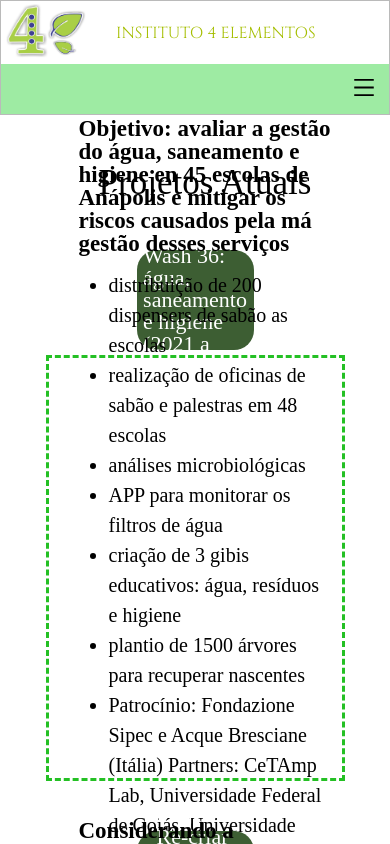
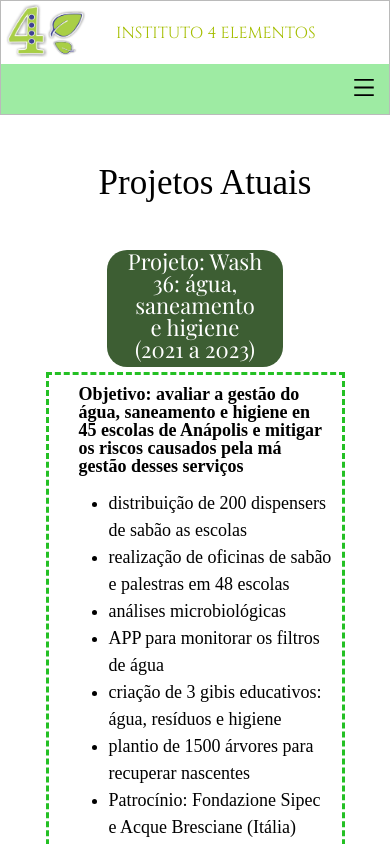
Before and after one commit to LuizaFerri/ONG-4-elementos, a React (Create React App) app: page /projetosatuais in a window 390 px wide. Shown: the top 844 px of the page. Built offline with nearby package versions, Linux system fonts and the light colour scheme.

Commit message:
atualização nos estilos das páginas 'projetos feitos' e 'projetos atuais'

```diff
--- a/src/screens/projetosAtuais/index.jsx
+++ b/src/screens/projetosAtuais/index.jsx
@@ -15,7 +15,7 @@
         <div className="divProjetos">
           <div className="projetosRealizados">
             <span className="nomeProjeto">
-              Projeto: Wash 36: água, saneamento e higiene (2021 a 2023)
+              Projeto: Wash 36: água, saneamento e higiene <br /> (2021 a 2023)
             </span>
           </div>
           <div className="descricaoProjeto">
@@ -49,7 +49,7 @@
         <div className="divProjetos">
           <div className="projetosRealizados">
             <span className="nomeProjeto">
-              Projeto: Re-criar o pátio da escola (2022 a 2024)
+              Projeto: Re-criar o pátio da escola <br /> (2022 a 2024)
             </span>
           </div>
           <div className="descricaoProjeto">
@@ -79,7 +79,7 @@
         <div className="divProjetos">
           <div className="projetosRealizados">
             <span className="nomeProjeto">
-              Projeto: Caravana água e juventude (2022 a 2024)
+              Projeto: Caravana água e juventude   <br />(2022 a 2024)
             </span>
           </div>
           <div className="descricaoProjeto">
@@ -108,7 +108,7 @@
         <div className="divProjetos">
           <div className="projetosRealizados">
             <span className="nomeProjeto">
-              Projeto: Consumo consciente:repensar nossos hábitos (2022 a 2024)
+              Projeto: Consumo consciente:repensar nossos hábitos  <br /> (2022 a 2024)
             </span>
           </div>
           <div className="descricaoProjeto">
@@ -139,7 +139,7 @@
         <div className="divProjetos">
           <div className="projetosRealizados">
             <span className="nomeProjeto">
-              Projeto: Agroecologia para enfrentar as mudanças climáticas (2022
+              Projeto: Agroecologia para enfrentar as mudanças climáticas  <br /> (2022
               a 2024)
             </span>
           </div>
--- a/src/screens/projetosAtuais/styles.css
+++ b/src/screens/projetosAtuais/styles.css
@@ -1,3 +1,4 @@
+@import url('https://fonts.googleapis.com/css2?family=Playfair+Display&display=swap');
 .container5 {
     margin-top: 50px;
     margin-bottom: 50px;
@@ -53,6 +54,8 @@
     font-size: 22px;
     margin-left: 20px;
     margin-right: 20px;
+    font-family: 'Playfair Display', serif;
+    text-align: center;
   }
 
   .listaProjetos {
@@ -71,3 +74,26 @@
       justify-content: center;
       margin-bottom: 50px;
   }
+
+  /*responsividade */
+
+  @media screen and (max-width:720px) {
+    .projetosRealizados{
+      height: auto;
+      padding-bottom:7px;
+      width: 45%;
+    }
+    .descricaoProjeto{
+      height: auto;
+    }
+  }
+
+
+  @media screen and (max-width:520px) {
+    .obj{
+     font-size: 18px;
+    }
+    .listaProjetos li {
+      font-size: 18px;
+    }
+  }
--- a/src/screens/projetosRealizados/styles.css
+++ b/src/screens/projetosRealizados/styles.css
@@ -68,3 +68,24 @@
     justify-content: center;
     margin-bottom: 50px;
 }
+
+@media screen and (max-width:720px) {
+  .projetosRealizados{
+    height: auto;
+    padding-bottom:7px;
+    width: 45%;
+  }
+  .descricaoProjeto{
+    height: auto;
+  }
+}
+
+
+@media screen and (max-width:520px) {
+  .obj{
+   font-size: 18px;
+  }
+  .listaProjetos li {
+    font-size: 18px;
+  }
+}
```
Also changed, not shown: 2 other files (tests, documents, lock files or other folders).
